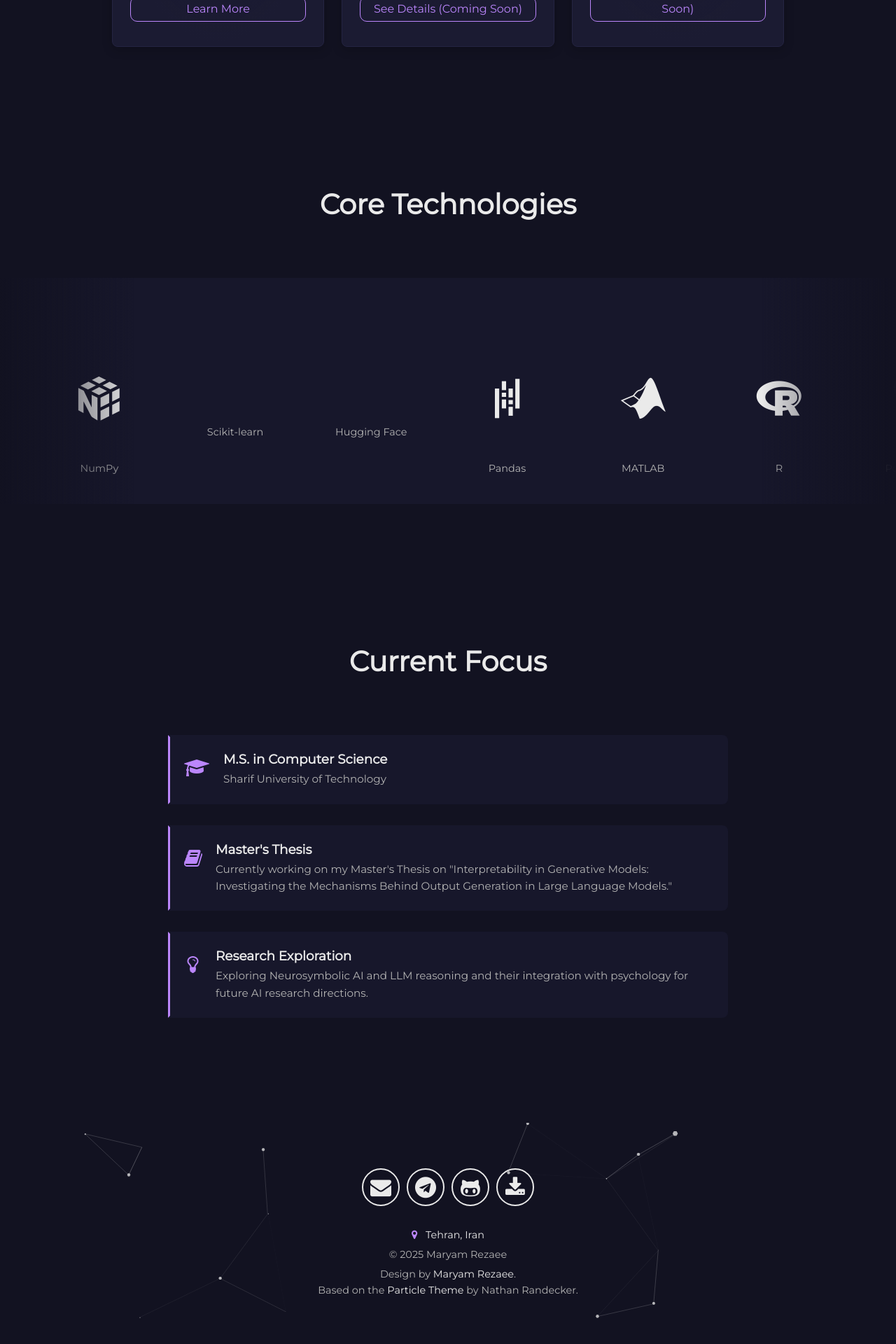
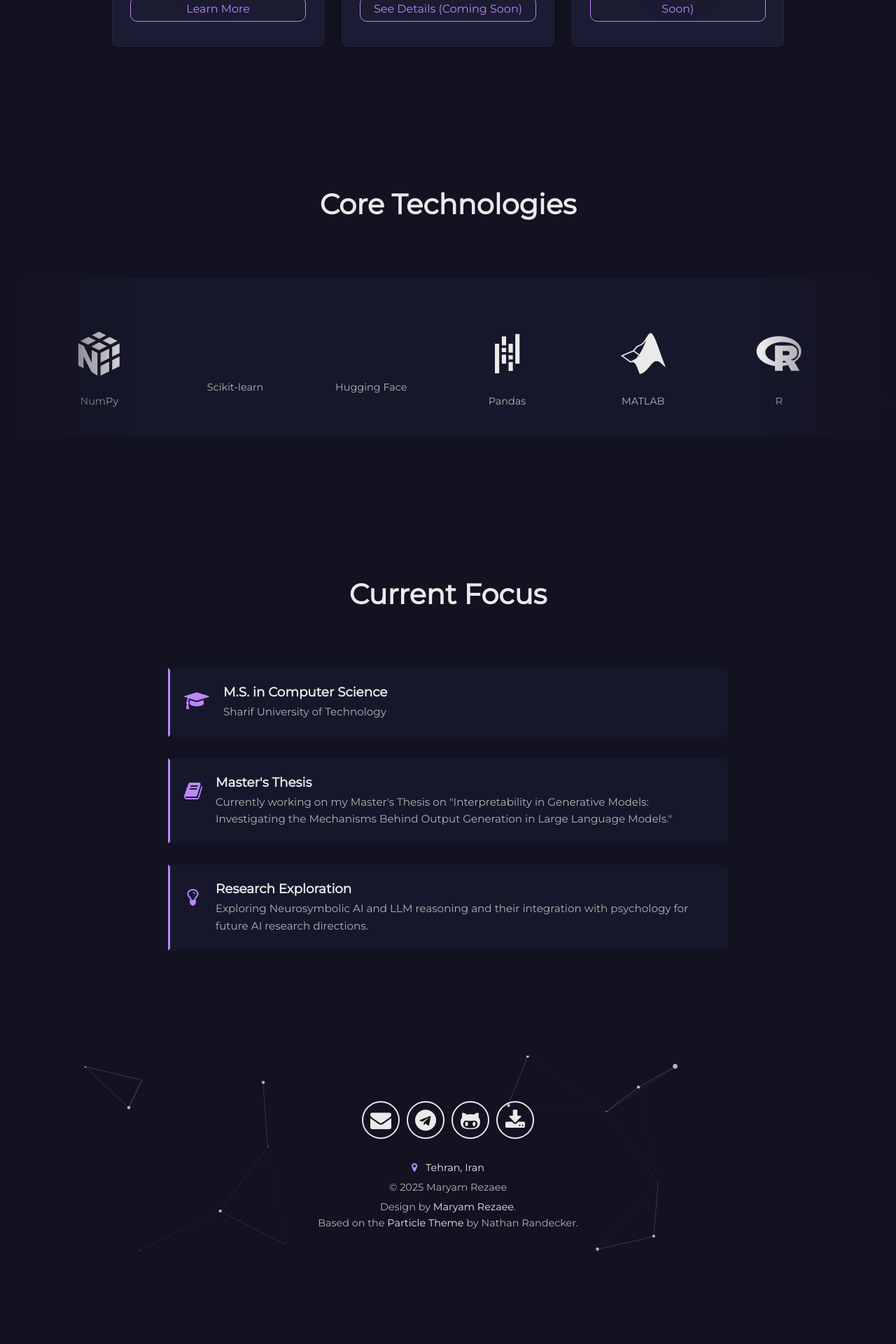
Before and after one commit to MsMaryamRezaee/msmaryamrezaee.github.io, a Jekyll site: the page built from index.html, in a window 1280 px wide. Shown: the part 2230-4150 px from the top of the page at 70% size. Built offline with Jekyll 4.4.1, drawn with Linux system fonts in a browser that asks for light colours; some web fonts are replaced; after the commit the page ends 4054 px from its top, so only the background shows below that.

Commit message:
fix: Standardize icon size for Skills section

```diff
--- a/src/styles/_custom.scss
+++ b/src/styles/_custom.scss
@@ -387,8 +387,8 @@
       display: inline-flex;
       align-items: center;
       justify-content: center;
-      height: 10rem;  // Force a consistent height
-      width: 10rem;   // Force a consistent width
+      height: 6rem;  // Force a consistent height
+      width: 6rem;   // Force a consistent width
 
       // This forces the correct font-family to be applied,
       // winning the specificity war.
```
Also changed, not shown: assets/css/main.css.
